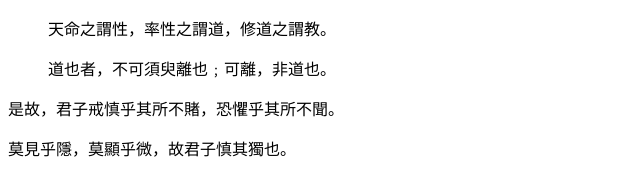
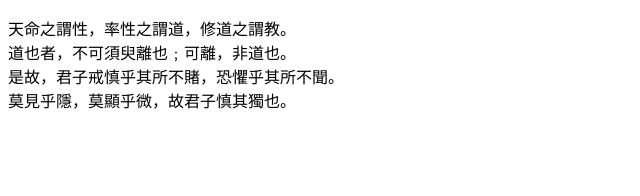
Before and after one commit to melly116/melly116, a plain HTML site: page W7/Exercise2.html in a window 1280 px wide. Shown: the whole page, without its empty margins (0-640 px from the left). Drawn offline with Linux system fonts and the light colour scheme.

Commit message:
Add files via upload

```diff
--- a/W7/Exercise2.html
+++ b/W7/Exercise2.html
@@ -5,10 +5,10 @@
     </head>
     <body>
         <div>
-            <blockquote>天命之謂性，率性之謂道，修道之謂教。</blockquote>
-            <blockquote>道也者，不可須臾離也﹔可離，非道也。</blockquote>
-            <p>是故，君子戒慎乎其所不賭，恐懼乎其所不聞。</p>
-            <p>莫見乎隱，莫顯乎微，故君子慎其獨也。</p>
+            <p>天命之謂性，率性之謂道，修道之謂教。<br>
+            道也者，不可須臾離也﹔可離，非道也。<br>
+            是故，君子戒慎乎其所不賭，恐懼乎其所不聞。<br>
+            莫見乎隱，莫顯乎微，故君子慎其獨也。</p>
         </div>
     </body>
 </html>
```
